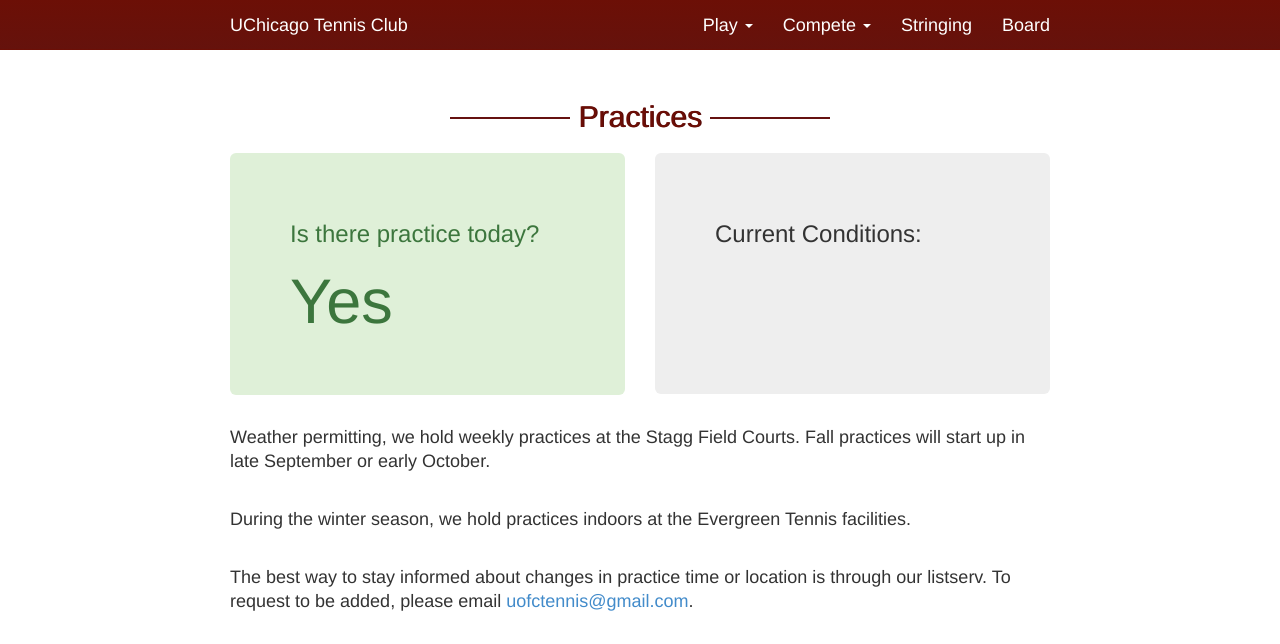
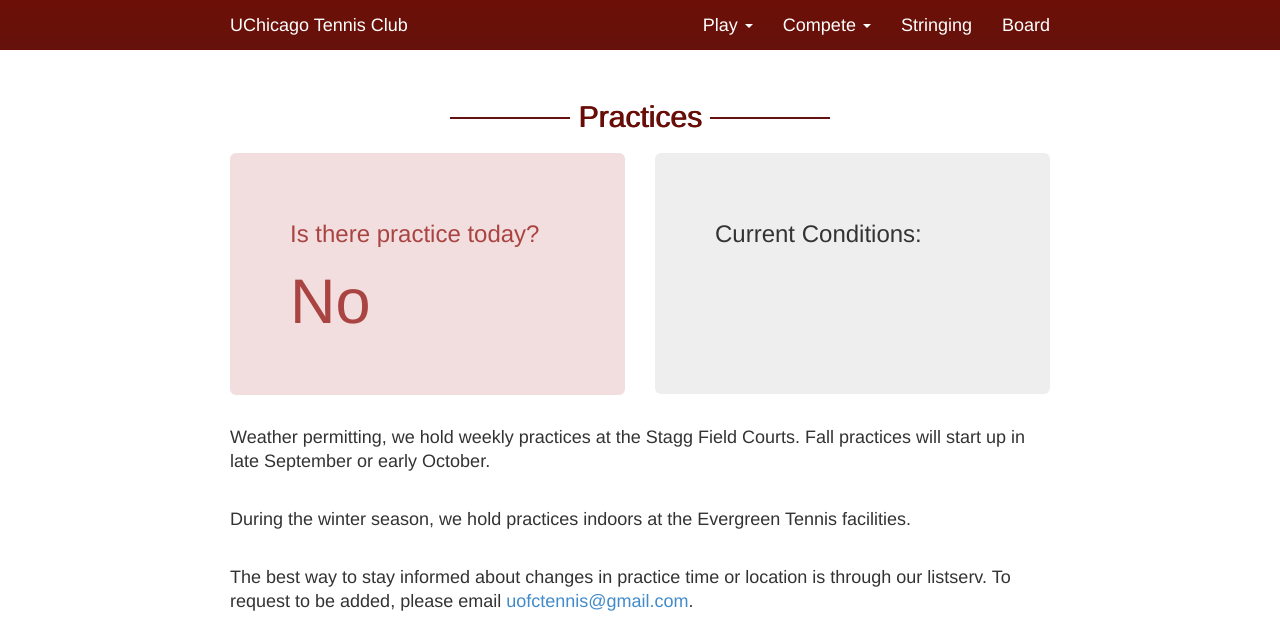
Before and after one commit to gaelle2030/uchicagotennisclub, a plain HTML site: page practices.html in a window 1280 px wide. Shown: the top 644 px of the page. Drawn offline with nearby package versions, Linux system fonts and the light colour scheme.

Commit message:
Modified practice js

```diff
--- a/practices.html
+++ b/practices.html
@@ -128,7 +128,7 @@
 		var d = new Date();
 		var n = d.getDay();
 		var practiceday;
-		if (n==2 || n==5 || n==0) {
+		if (n==8) {
 			practiceday = "Yes";
 			bgcolor = "#dff0d8";
 			textcolor = "#3c763d";
```
